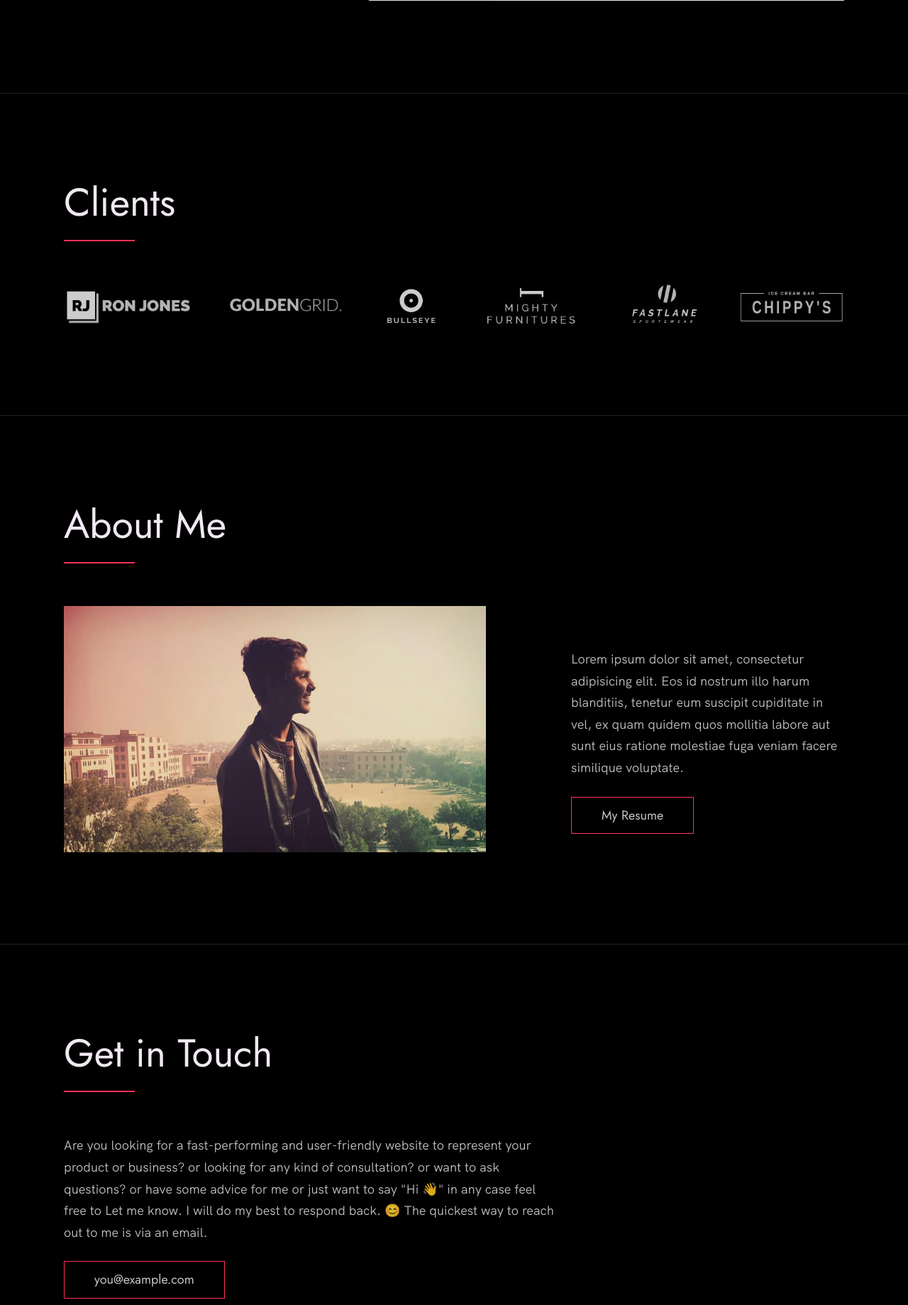
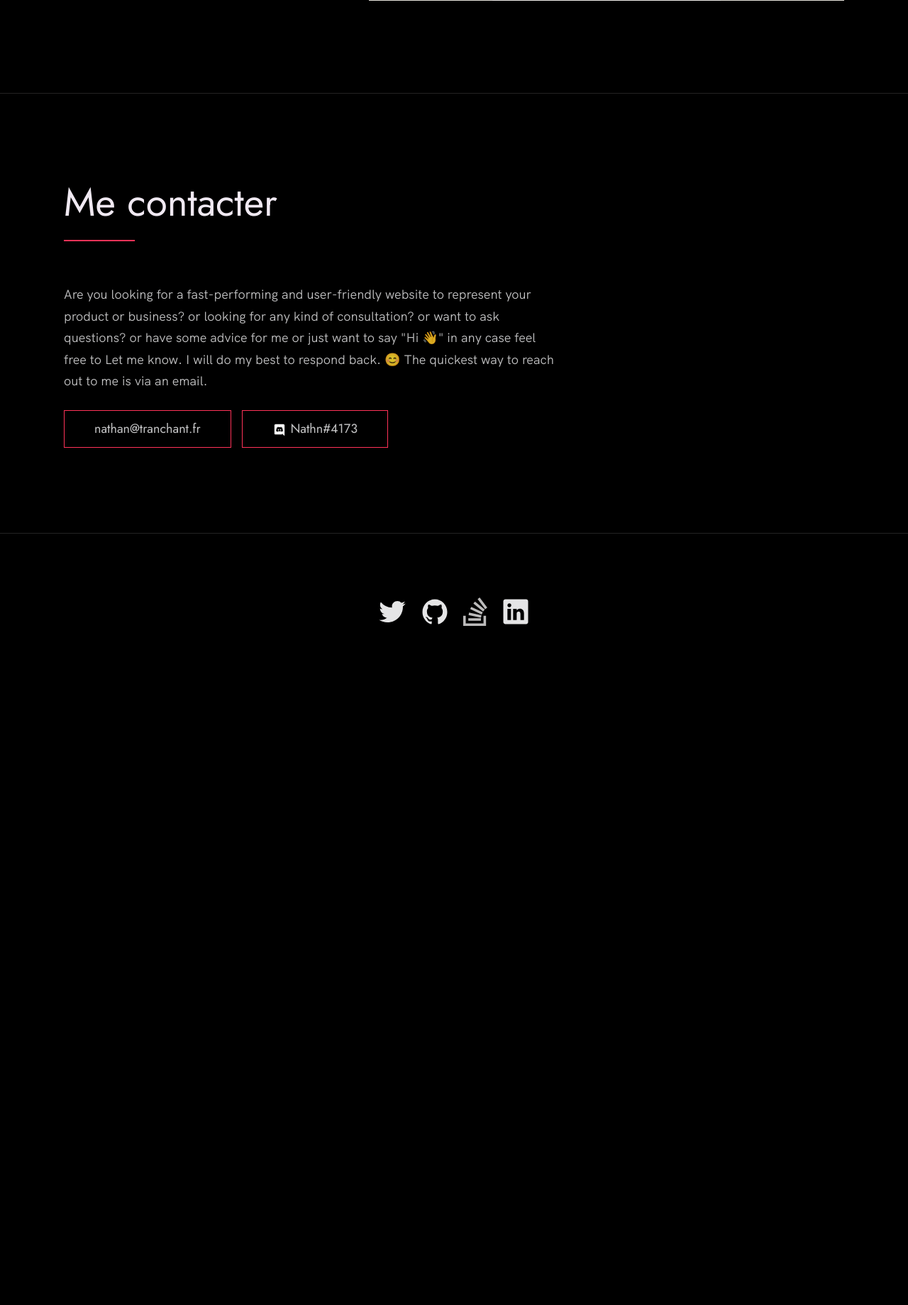
Before and after one commit to Nathn/tranchant.dev, a PHP site: page / in a window 1280 px wide. Shown: the part 2721-4560 px from the top of the page at 71% size. After the commit the page ends 3603 px from the top, so only its background shows below. Run offline with PHP 8.4, Linux system fonts and the light colour scheme.

Commit message:
1st stable ver

```diff
--- a/index.css
+++ b/index.css
@@ -571,6 +571,11 @@ body:not(.user-is-tabbing) a:focus {
     max-width: var(--container-medium-width);
 }
 
+.contact__social-icon {
+	height: 2rem;
+	vertical-align: middle;
+}
+
 /* --------------------------------------- */
 /* ----- Footer ----- */
 /* --------------------------------------- */
@@ -603,7 +608,6 @@ body:not(.user-is-tabbing) a:focus {
 .footer__github-buttons iframe {
     height: 2.5rem;
     width: 84px;
-    transform: translateY(3px);
 }
 
 @media(max-width: 500px) {
--- a/index.html
+++ b/index.html
@@ -1,81 +1,57 @@
-<!--
-  Hello 😊.
-
-  This template is designed and developed by Nisar Hassan Naqvi
-  for anyone to use for free or customize the way they like.
-
-  Github Repo: https://github.com/nisarhassan12/portfolio-template/
-  My Website: https://nisar.dev
-
-  For business & inquires, contact me => syednisarhassan12@gmail.com
--->
-
-<!--
-  Follow the instructions written in comments to create your stunning portfolio
--->
-
 <!DOCTYPE html>
-<html lang="en">
+<html lang="fr">
 
 <head>
   	<meta charset="UTF-8" />
   	<meta name="viewport" content="width=device-width, initial-scale=1.0" />
-  <link rel="shortcut icon" type="image/png" href="./images/favicon.png" />
+  	<link rel="apple-touch-icon" sizes="180x180" href="/images/apple-touch-icon.png">
+	<link rel="icon" type="image/png" sizes="32x32" href="images/favicon-32x32.png">
+	<link rel="icon" type="image/png" sizes="16x16" href="images/favicon-16x16.png">
+	<link rel="manifest" href="/site.webmanifest">
 
-  <!-- Put your site title here -->
   	<title>
-    Syed Ali Hussnain | A Web Developer based in Lahore, Pakistan.
+		Nathn - Projets et liens
   	</title>
 
-  <meta name="description" content="Add small description of yourslef.">
-  <!-- Add some coding keywords below, Ex: (React, CSS etc) -->
-  <meta name="keywords" content="Put your name, skills and some coding keywords" />
+  	<meta name="description" content="Nathn - Projets et liens">
+  	<meta name="keywords" content="nathn nathan tranchant squakr web devloper développeur france javascript discord" />
   	<link rel="stylesheet" href="index.css" />
 </head>
 
 <body>
 
-  <!-- ***** Header ***** -->
-
   <header class="header" role="banner" id="top">
-    <div class="row">
+	<!-- <div class="row">
 	  <nav class="nav" role="navigation">
 		<ul class="nav__items">
-          <li class="nav__item"><a href="#work" class="nav__link">Work</a></li>
-          <li class="nav__item"><a href="#clients" class="nav__link">Clients</a></li>
 		  	<li class="nav__item">
-            <a href="#about" class="nav__link">About</a>
+				<a href="#work" class="nav__link">Projets</a>
 			</li>
 		  	<li class="nav__item">
 				<a href="#contact" class="nav__link">Contact</a>
 		  	</li>
 		</ul>
 	  </nav>
-    </div>
+	</div> -->
 	<div class="header__text-box row">
 	  <div class="header__text">
 		<h1 class="heading-primary">
-          <!-- Replace the following name with your name -->
-          <span>Syed Ali Hussnain</span>
+		  <span>Nathan "Nathn" Tranchant</span>
 		</h1>
-        <!-- Put a small paragraph about yourself -->
-        <p>A Web Developer based in Lahore, Pakistan.</p>
-        <a href="#contact" class="btn btn--pink">Get in touch</a>
+		<p>Développeur web, lycéen, France.</p>
+		<a href="#work" class="btn btn--pink" style="margin-right: 15px;">Projets</a>
+		<a href="#contact" class="btn btn--pink">Me contacter</a>
 	  </div>
 	</div>
   </header>
 
   <main role="main">
 
-    <!-- ***** Work ***** -->
 
 	<section class="work" id="work">
 	  <div class="row">
-        <h2>My Work</h2>
+		<h2>Mes projets peronnels</h2>
 		<div class="work__boxes">
-
-          <!-- Each div with the work__box class is a project. -->
-
 		  <div class="work__box">
 			<div class="work__text">
 			  <h3>Portfolio Template</h3>
@@ -93,7 +69,7 @@
 				<a href="https://nisar.surge.sh" target="_blank" class="link__text">
 				  Visit Site <span>&rarr;</span>
 				</a>
-                <a href="https://github.com/nisarhassan12/portfolio" title="View Source Code" target="_blank">
+				<a href="https://github.com/nisarhassan12/portfolio" title="Code source" target="_blank">
 				  <img src="./images/github.svg" class="work__code" alt="GitHub">
 				</a>
 			  </div>
@@ -162,55 +138,12 @@
 	  </div>
 	</section>
 
-    <!-- ***** Clients ***** -->
-
-    <section class="client" id="clients">
-      <div class="row">
-        <h2>Clients</h2>
-        <div class="client__logos">
-          <!-- Add logos of the clients or companies you'have worked with. -->
-          <img src="./images/ronjones.png" class="client__logo" alt="Company 2" />
-          <img src="./images/goldengrid.png" class="client__logo" alt="Company 3" />
-          <img src="./images/bullseye.png" class="client__logo" alt="Company 1" />
-          <img src="./images/mighty-furnitures.png" class="client__logo" alt="Company 1" />
-          <img src="./images/fastlane.png" class="client__logo" alt="Company 3" />
-          <img src="./images/chippy.png" class="client__logo" alt="Company 1" />
-        </div>
-      </div>
-    </section>
-
-    <!-- ***** About ***** -->
-
-    <section class="about" id="about">
-      <div class="row">
-        <h2>About Me</h2>
-        <div class="about__content">
-          <div class="about__text">
-            <!-- Replace the below paragraph with info about yourself -->
-            <p>
-              Lorem ipsum dolor sit amet, consectetur adipisicing elit. Eos id
-              nostrum illo harum blanditiis, tenetur eum suscipit cupiditate
-              in vel, ex quam quidem quos mollitia labore aut sunt eius
-              ratione molestiae fuga veniam facere similique voluptate.
-            </p>
-            <!-- Provide a link to your resume -->
-            <a href="#" class="btn">My Resume</a>
-          </div>
-
-          <div class="about__photo-container">
-            <!-- Add a nice photo of yourself -->
-            <img class="about__photo" src="./images/syed-ali-hussnain.jpg" alt="" />
-          </div>
-        </div>
-      </div>
-    </section>
   </main>
 
-  <!-- ***** Contact ***** -->
 
   <section class="contact" id="contact">
 	<div class="row">
-      <h2>Get in Touch</h2>
+	  <h2>Me contacter</h2>
 	  <div class="contact__info">
 		<p>
 		  Are you looking for a fast-performing and user-friendly website to
@@ -220,55 +153,46 @@
 		  will do my best to respond back. 😊 The quickest way to reach out to
 		  me is via an email.
 		</p>
-        <!-- Replace the email with yours -->
-        <a href="mailto:you@example.com" class="btn">you@example.com</a>
+
+		<a href="mailto:nathan@tranchant.fr" target="_blank" class="btn" style="margin-right: 10px;"">nathan@tranchant.fr</a>
+		<a href="https://discord.com/users/260041679162048513" target="_blank" class="btn">
+			<img src="./images/discord.svg" class="contact__social-icon" alt="Discord">
+			Nathn#4173
+		</a>
 	  </div>
 	</div>
   </section>
 
-  <!-- ***** Footer ***** -->
 
   <footer role="contentinfo" class="footer">
 	<div class="row">
-      <!-- Update the links to point to your accounts -->
 	  <ul class="footer__social-links">
 		<li class="footer__social-link-item">
-          <a href="https://twitter.com/nisarhassan12/" title="Link to Twitter Profile">
+		  <a href="https://twitter.com/nthtrc/" title="Twitter" target="_blank">
 			<img src="./images/twitter.svg" class="footer__social-image" alt="Twitter">
 		  </a>
 		</li>
 		<li class="footer__social-link-item">
-          <a href="https://github.com/nisarhassan12/" title="Link to Github Profile">
+		  <a href="https://github.com/nathn/" title="Github" target="_blank">
 			<img src="./images/github.svg" class="footer__social-image" alt="Github">
 		  </a>
 		</li>
 		<li class="footer__social-link-item">
-          <a href="https://codepen.io/nisar_hassan" title="Link to Codepen Profile">
-            <img src="./images/codepen.svg" class="footer__social-image" alt="Codepen">
+		  <a href="https://stackoverflow.com/users/13151164/nathn" title="Stack Overflow" target="_blank">
+			<img src="./images/stackoverflow.svg" class="footer__social-image" alt="Stack Overflow">
 		  </a>
 		</li>
 		<li class="footer__social-link-item">
-          <a href=https://www.linkedin.com/in/nisar-hassan-naqvi-413466199/">
-            <img src="./images/linkedin.svg" title="Link to Linkedin Profile" class="footer__social-image" alt="Linkedin">
+		  <a href="https://www.linkedin.com/in/nathan-tranchant-72453217a/" target="_blank">
+			<img src="./images/linkedin.svg" title="Linkedin" class="footer__social-image" alt="Linkedin">
 		  </a>
 		</li>
 	  </ul>
-
-      <!-- If you give me some credit by keeping the below paragraph, will be huge for me 😊 Thanks. -->
-      <p>
-        &copy; 2020 - Template designed & developed by <a href="https://nisar.dev" class="link">Nisar</a>.
-      </p>
-      <div class="footer__github-buttons">
-        <iframe
-          src="https://ghbtns.com/github-btn.html?user=nisarhassan12&repo=portfolio-template&type=watch&count=true"
-          frameborder="0" scrolling="0" width="170" height="20" title="Watch Portfolio Template on GitHub">
-        </iframe>
-      </div>
 	</div>
   </footer>
 
-  <a href="#top" class="back-to-top" title="Back to Top">
-    <img src="./images/arrow-up.svg" alt="Back to Top" class="back-to-top__image"/>
+  <a href="#top" class="back-to-top" title="Revenir en haut">
+	<img src="./images/arrow-up.svg" alt="Revenir en haut" class="back-to-top__image"/>
   </a>
   <script src="./index.js"></script>
 </body>
```
Also changed, not shown: images/android-chrome-192x192.png (added), images/android-chrome-512x512.png (added), images/apple-touch-icon.png (added), images/codepen.svg (deleted), images/discord.svg (added), images/favicon-16x16.png (added), images/favicon-32x32.png (added), images/favicon.ico (added), images/stackoverflow.svg (added), site.webmanifest (added). Lines whose indentation alone changed are shown as unchanged.
